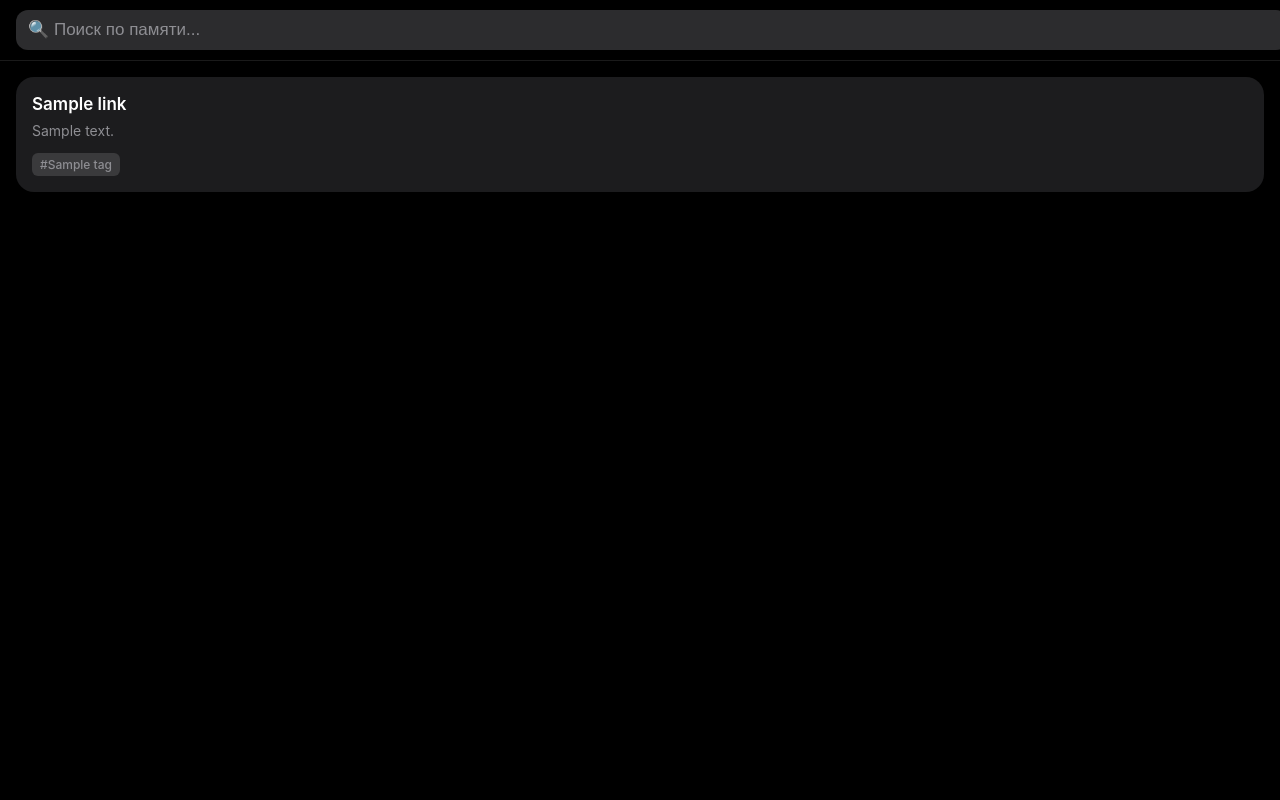
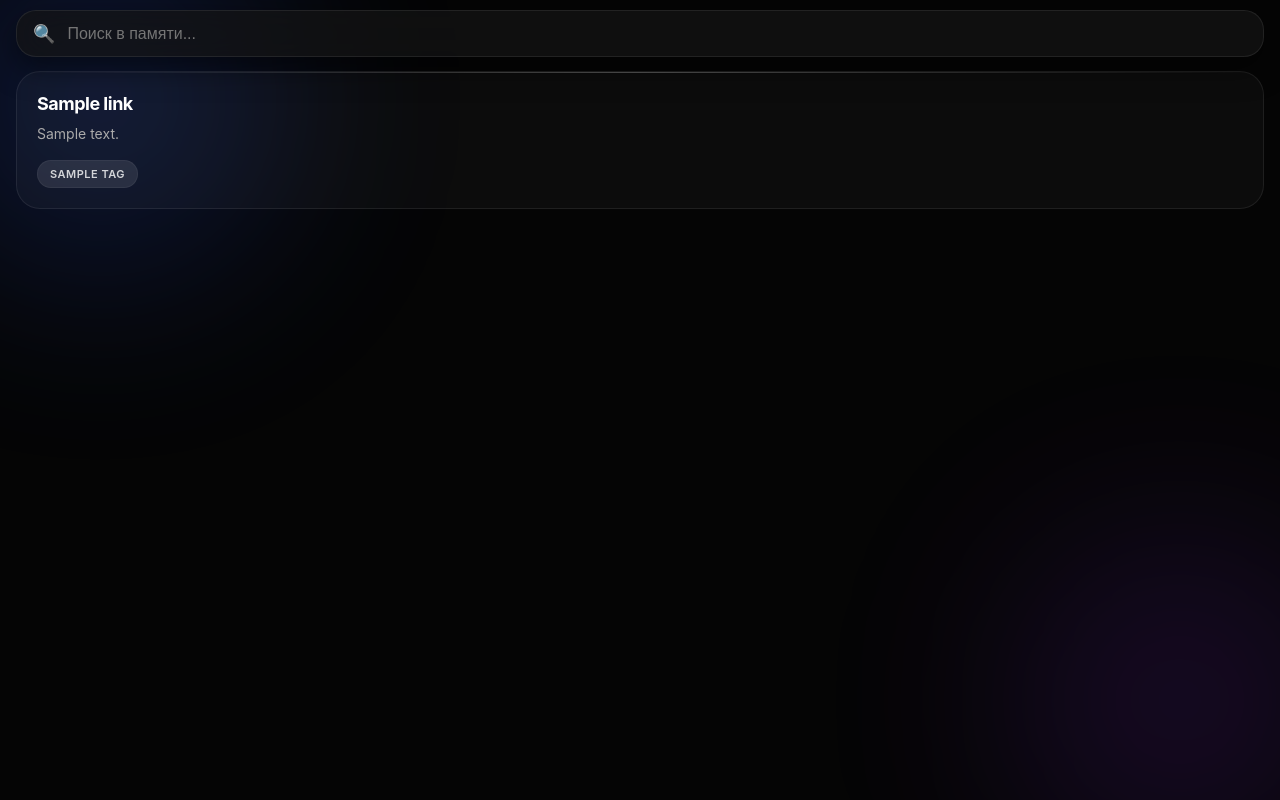
Before and after one commit to z3nky-FV/Context-, a FastAPI app: template templates/index.html in a window 1280 px wide. Run offline with FastAPI, Linux system fonts and the light colour scheme; the template is opened without the code that fills it: most values are stand-ins (such as "Sample title", 1, 10 or a date in 2020); some libraries are stand-ins or nearby versions.

Commit message:
дизайн Ghost

```diff
--- a/templates/index.html
+++ b/templates/index.html
@@ -3,99 +3,142 @@
 <head>
     <meta charset="UTF-8">
     <meta name="viewport" content="width=device-width, initial-scale=1.0, maximum-scale=1.0, user-scalable=no">
-    <title>Context Memory</title>
+    <title>Ghost Memory</title>
     <script src="https://telegram.org/js/telegram-web-app.js"></script>
     <style>
-        /* --- BLUM STYLE VARIABLES --- */
         :root {
-            --bg-color: #000000;          /* Глубокий черный */
-            --card-bg: #1c1c1e;           /* Темно-серый Apple */
-            --text-primary: #ffffff;      /* Чистый белый */
-            --text-secondary: #8e8e93;    /* Серый текст */
-            --accent-color: #ffffff;      /* Акцент (белый, как в Blum) */
-            --search-bg: #2c2c2e;         /* Фон поиска */
-            --tag-bg: #3a3a3c;            /* Фон тегов */
+            --bg-color: #050505;
+            --card-glass: rgba(255, 255, 255, 0.03);
+            --card-border: rgba(255, 255, 255, 0.08);
+            --text-main: #ffffff;
+            --text-muted: #888888;
+            --accent-glow: rgba(50, 100, 255, 0.3); /* Синий неон */
+            --accent-secondary: rgba(150, 50, 255, 0.2); /* Фиолетовый неон */
         }
 
         body {
             background-color: var(--bg-color);
-            color: var(--text-primary);
-            font-family: -apple-system, BlinkMacSystemFont, 'SF Pro Text', 'Segoe UI', Roboto, Helvetica, Arial, sans-serif;
+            color: var(--text-main);
+            font-family: -apple-system, BlinkMacSystemFont, 'SF Pro Display', 'Inter', sans-serif;
             margin: 0;
             padding: 0;
-            -webkit-tap-highlight-color: transparent; /* Убирает синий квадрат при клике */
+            overflow-x: hidden;
+            -webkit-tap-highlight-color: transparent;
         }
 
-        /* --- STICKY HEADER (Стеклянный эффект) --- */
-        .header {
-            position: sticky;
-            top: 0;
-            z-index: 100;
-            background: rgba(0, 0, 0, 0.85); /* Полупрозрачный черный */
-            backdrop-filter: blur(20px);     /* Размытие фона */
-            -webkit-backdrop-filter: blur(20px);
-            padding: 10px 16px;
-            border-bottom: 0.5px solid rgba(255,255,255,0.1);
+        /* --- ФОНОВЫЕ ЭФФЕКТЫ (AMBIENT) --- */
+        .ambient-glow {
+            position: fixed;
+            width: 300px;
+            height: 300px;
+            border-radius: 50%;
+            filter: blur(90px);
+            z-index: -1;
+            opacity: 0.6;
+            animation: pulse 10s infinite alternate;
+        }
+        .glow-1 { top: -50px; left: -50px; background: var(--accent-glow); }
+        .glow-2 { bottom: -50px; right: -50px; background: var(--accent-secondary); }
+
+        @keyframes pulse {
+            0% { transform: scale(1); opacity: 0.5; }
+            100% { transform: scale(1.2); opacity: 0.7; }
         }
 
-        .search-box {
-            width: 100%;
-            background: var(--search-bg);
-            border: none;
-            border-radius: 12px;
-            padding: 10px 12px;
-            color: white;
-            font-size: 17px;
-            outline: none;
+        /* --- ПОИСК (FLOATING GLASS) --- */
+        .header-container {
+            position: sticky;
+            top: 10px;
+            margin: 0 16px;
+            z-index: 100;
+        }
+
+        .search-wrapper {
+            background: rgba(20, 20, 20, 0.7);
+            backdrop-filter: blur(20px);
+            -webkit-backdrop-filter: blur(20px);
+            border: 1px solid var(--card-border);
+            border-radius: 20px;
+            padding: 12px 16px;
             display: flex;
             align-items: center;
+            box-shadow: 0 10px 30px rgba(0,0,0,0.5);
+            transition: all 0.3s ease;
         }
 
-        .search-box::placeholder {
-            color: var(--text-secondary);
+        .search-wrapper:focus-within {
+            border-color: rgba(255, 255, 255, 0.3);
+            transform: translateY(2px);
+            box-shadow: 0 15px 40px rgba(0,0,0,0.7);
         }
 
-        /* --- CONTAINER --- */
-        .content {
-            padding: 16px;
-            padding-bottom: 40px;
+        .search-input {
+            width: 100%;
+            background: transparent;
+            border: none;
+            color: #fff;
+            font-size: 16px;
+            margin-left: 10px;
+            outline: none;
         }
 
-        /* --- CARD DESIGN --- */
-        .card {
-            background-color: var(--card-bg);
-            border-radius: 18px; /* Сильные скругления */
-            padding: 16px;
-            margin-bottom: 12px;
-            transition: transform 0.1s ease;
-            position: relative;
-            text-decoration: none;
-            display: block;
+        .search-icon {
+            color: var(--text-muted);
+            font-size: 18px;
         }
 
-        /* Анимация нажатия как в приложении */
+        /* --- КАРТОЧКИ --- */
+        .content {
+            padding: 24px 16px;
+            padding-bottom: 100px; /* Отступ снизу */
+        }
+
+        .card {
+            display: block;
+            text-decoration: none;
+            background: var(--card-glass);
+            border: 1px solid var(--card-border);
+            border-radius: 24px;
+            padding: 20px;
+            margin-bottom: 16px;
+            position: relative;
+            overflow: hidden;
+            transition: transform 0.2s cubic-bezier(0.25, 0.46, 0.45, 0.94), background 0.2s;
+
+            /* Анимация появления */
+            opacity: 0;
+            transform: translateY(30px);
+            animation: fadeUp 0.6s forwards cubic-bezier(0.165, 0.84, 0.44, 1);
+        }
+
+        /* Эффект нажатия */
         .card:active {
-            transform: scale(0.97);
-            opacity: 0.8;
+            transform: scale(0.96) !important;
+            background: rgba(255,255,255, 0.07);
+        }
+
+        /* Блик на карточке */
+        .card::before {
+            content: '';
+            position: absolute;
+            top: 0; left: 0; right: 0; height: 1px;
+            background: linear-gradient(90deg, transparent, rgba(255,255,255,0.3), transparent);
         }
 
         .card-title {
-            color: var(--text-primary);
-            font-size: 17px;
-            font-weight: 600;
-            margin-bottom: 6px;
+            color: #fff;
+            font-size: 18px;
+            font-weight: 700;
+            margin-bottom: 8px;
             line-height: 1.3;
-            display: -webkit-box;
-            -webkit-line-clamp: 2;
-            -webkit-box-orient: vertical;
-            overflow: hidden;
+            letter-spacing: -0.5px;
         }
 
         .card-summary {
-            color: var(--text-secondary);
+            color: #aaa;
             font-size: 14px;
-            line-height: 1.4;
-            margin-bottom: 12px;
+            line-height: 1.5;
+            margin-bottom: 16px;
             display: -webkit-box;
             -webkit-line-clamp: 3;
             -webkit-box-orient: vertical;
@@ -105,83 +148,92 @@
         .tags {
             display: flex;
             flex-wrap: wrap;
-            gap: 6px;
+            gap: 8px;
         }
 
         .tag {
-            background: var(--tag-bg);
-            color: var(--text-secondary);
-            padding: 4px 8px;
-            border-radius: 6px;
-            font-size: 12px;
-            font-weight: 500;
+            font-size: 11px;
+            font-weight: 600;
+            color: rgba(255, 255, 255, 0.8);
+            background: rgba(255, 255, 255, 0.1);
+            padding: 6px 12px;
+            border-radius: 100px; /* Pill shape */
+            border: 1px solid rgba(255,255,255,0.05);
+            text-transform: uppercase;
+            letter-spacing: 0.5px;
         }
 
-        /* Дата создания (мелкая подпись) */
-        .date {
-            font-size: 11px;
-            color: #555;
-            margin-top: 10px;
-            text-align: right;
+        /* АНИМАЦИЯ ПОЯВЛЕНИЯ */
+        @keyframes fadeUp {
+            to {
+                opacity: 1;
+                transform: translateY(0);
+            }
         }
 
-        /* Скрываем скроллбар, но оставляем скролл */
-        ::-webkit-scrollbar {
-            display: none;
-        }
     </style>
 </head>
 <body>
 
-    <div class="header">
-        <input type="text" class="search-box" id="searchInput" placeholder="🔍 Поиск по памяти..." onkeyup="filterLinks()">
+    <div class="ambient-glow glow-1"></div>
+    <div class="ambient-glow glow-2"></div>
+
+    <div class="header-container">
+        <div class="search-wrapper">
+            <span class="search-icon">🔍</span>
+            <input type="text" class="search-input" id="searchInput" placeholder="Поиск в памяти..." autocomplete="off">
+        </div>
     </div>
 
     <div class="content" id="linksContainer">
         {% for link in links %}
-        <a href="{{ link.url }}" target="_blank" class="card">
+        <a href="{{ link.url }}" target="_blank" class="card" style="animation-delay: {{ loop.index0 * 0.05 }}s;">
             <div class="card-title">{{ link.title }}</div>
             <div class="card-summary">{{ link.summary }}</div>
             <div class="tags">
                 {% for tag in link.tags %}
-                <span class="tag">#{{ tag.strip() }}</span>
+                <span class="tag">{{ tag.strip() }}</span>
                 {% endfor %}
             </div>
-            </a>
+        </a>
         {% endfor %}
     </div>
 
     <script>
-        // Инициализация Telegram Web App
         const tg = window.Telegram.WebApp;
         tg.ready();
-        tg.expand(); // Разворачиваем на весь экран
+        tg.expand();
 
-        // Устанавливаем цвета хедера под тему приложения
-        tg.setHeaderColor('#000000');
-        tg.setBackgroundColor('#000000');
+        // Устанавливаем цвета хедера черными, чтобы сливалось с фоном
+        tg.setHeaderColor('#050505');
+        tg.setBackgroundColor('#050505');
 
-        // Скрипт живого поиска (фильтрация карточек)
-        function filterLinks() {
-            let input = document.getElementById('searchInput');
-            let filter = input.value.toLowerCase();
-            let container = document.getElementById('linksContainer');
-            let cards = container.getElementsByClassName('card');
+        // Живой поиск
+        const searchInput = document.getElementById('searchInput');
+        const container = document.getElementById('linksContainer');
+        const cards = container.getElementsByClassName('card');
+
+        searchInput.addEventListener('keyup', function() {
+            let filter = this.value.toLowerCase();
 
             for (let i = 0; i < cards.length; i++) {
-                let title = cards[i].getElementsByClassName('card-title')[0];
-                let summary = cards[i].getElementsByClassName('card-summary')[0];
-                let tags = cards[i].getElementsByClassName('tags')[0];
+                let title = cards[i].getElementsByClassName('card-title')[0].textContent;
+                let summary = cards[i].getElementsByClassName('card-summary')[0].textContent;
+                let tags = cards[i].getElementsByClassName('tags')[0].textContent;
 
-                let textValue = title.textContent + summary.textContent + tags.textContent;
+                let textValue = title + summary + tags;
 
-                if (textValue.toLowerCase().indexOf(filter) > -1) {
+                if (textValue.toLowerCase().includes(filter)) {
                     cards[i].style.display = "";
+                    // Сбрасываем анимацию при поиске, чтобы не мелькало странно
+                    cards[i].style.animation = "none";
+                    cards[i].style.opacity = "1";
+                    cards[i].style.transform = "translateY(0)";
                 } else {
                     cards[i].style.display = "none";
                 }
             }
-        }
+        });
     </script>
 </body>
 </html>
```
